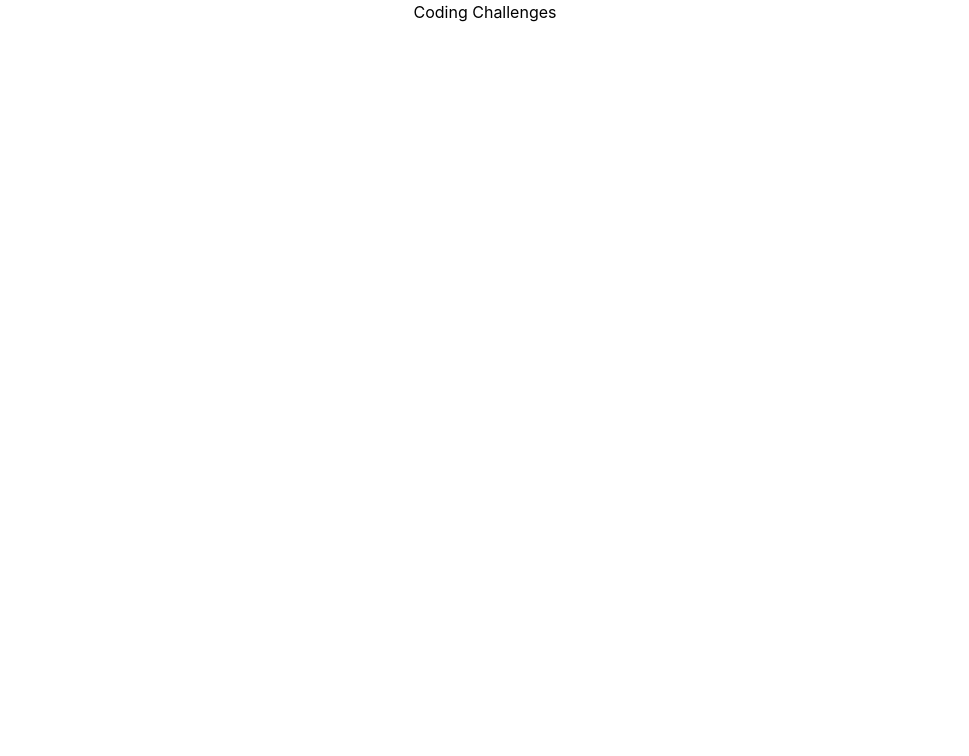
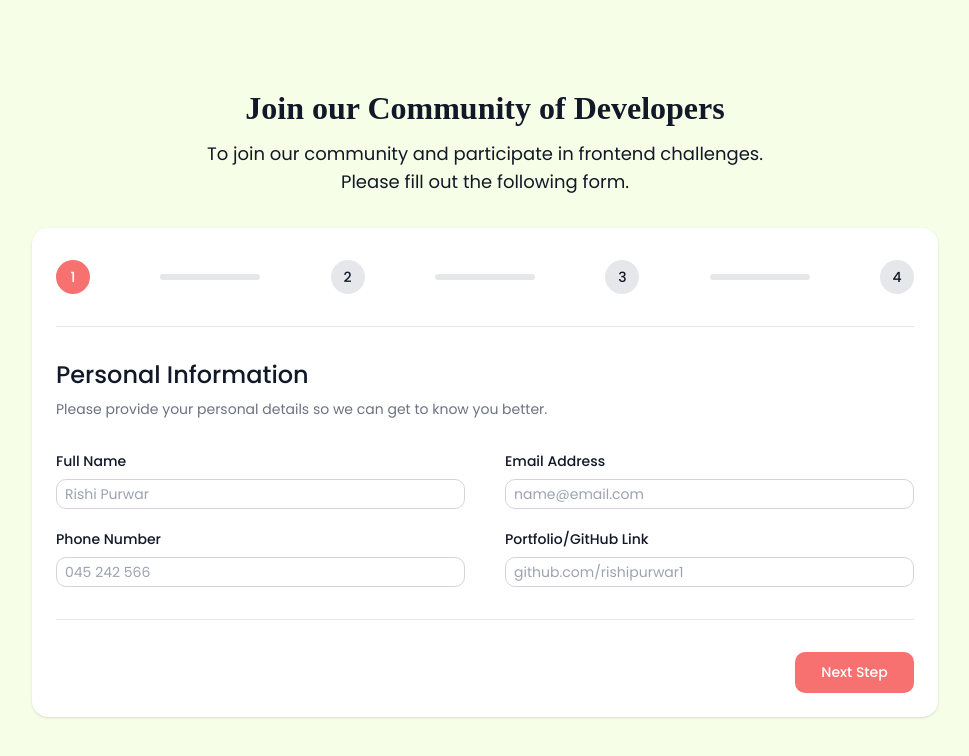
Before and after one commit to Bivektamu/coding_challenge, a React (Create React App) app: page / in a window 1280 px wide. Shown: the top 756 px of the page, without its empty margins (155-1124 px from the left). Built offline with nearby package versions, Linux system fonts and the light colour scheme.

Commit message:
Working on front end first step section

```diff
--- a/src/App.jsx
+++ b/src/App.jsx
@@ -1,9 +1,10 @@
 import './App.css';
+import MultiForm from './component/MultiForm/MultiForm';
 
 function App() {
   return (
     <div className="App">
-      <h1>Coding Challenges</h1>
+      <MultiForm />
     </div>
   );
 }
--- /dev/null
+++ b/src/component/MultiForm/MultiForm.jsx
@@ -0,0 +1,62 @@
+import React, { useState } from 'react'
+
+const MultiForm = () => {
+    const [step, setStep] = useState(1)
+    return (
+        <div className='bg-lime-50 w-full min-h-screen flex items-center justify-center'>
+            <div>
+                <h1 className="mb-2 text-gray-900 text-[32px] font-black font-['Merriweather']">Join our Community of Developers</h1>
+                <p className="mb-8 text-center text-gray-900 text-lg font-normal font-['Poppins']">To join our community and participate in frontend challenges.<br />Please fill out the following form.</p>
+                <div className='bg-white rounded-2xl shadow p-6'>
+                    <div className='flex items-center justify-between pt-2 pb-8 border-b-[1px] border-gray-200 mb-8'>
+                        <p className="Ellipse1 w-[34px] h-[34px] bg-red-400 rounded-full flex items-center justify-center text-white text-sm font-medium font-['Poppins']" >
+                            1
+                        </p>
+                        <div className="Rectangle1 w-[100px] h-1.5 bg-gray-200 rounded-[50px]" />
+                        <p className="Ellipse1 w-[34px] h-[34px] bg-gray-200 rounded-full flex items-center justify-center text-gray-900 text-sm font-medium font-['Poppins']" >
+                            2
+                        </p>
+
+                        <div className="Rectangle1 w-[100px] h-1.5 bg-gray-200 rounded-[50px]" />
+                        <p className="Ellipse1 w-[34px] h-[34px] bg-gray-200 rounded-full flex items-center justify-center text-gray-900 text-sm font-medium font-['Poppins']" >
+                            3
+                        </p>
+
+                        <div className="Rectangle1 w-[100px] h-1.5 bg-gray-200 rounded-[50px]" />
+                        <p className="Ellipse1 w-[34px] h-[34px] bg-gray-200 rounded-full flex items-center justify-center text-gray-900 text-sm font-medium font-['Poppins']" >
+                            4
+                        </p>
+                    </div>
+
+                    <h2 className=" text-gray-900 text-2xl mb-2 font-medium font-['Poppins'] text-left">Personal Information</h2>
+                    <p className="mb-8  text-gray-500 text-sm text-left font-normal font-['Poppins']">Please provide your personal details so we can get to know you better.</p>
+
+                    <form action="" className='text-left grid-cols-2 grid gap-x-10 gap-y-5 pb-8 border-b-[1px] border-gray-200 mb-8'>
+
+                        <div>
+                            <label className="Label block mb-2 w-full text-gray-900 text-sm font-medium font-['Poppins']">Full Name</label>
+                            <input type='text' className="py-1 block w-full px-2 rounded-[10px] border border-gray-300 focus:border-red-400 outline-none text-gray-400 focus:text-gray-900 focus:text-gray-900 text-sm font-normal font-['Poppins']" value='Rishi Purwar' />
+                        </div>
+                        <div>
+                            <label className="block mb-2 w-full  text-gray-900 text-sm font-medium font-['Poppins']">Email Address</label>
+                            <input type='email' className="block w-full py-1 px-2 rounded-[10px] border border-gray-300 focus:border-red-400 outline-none text-gray-400 focus:text-gray-900 text-sm font-normal font-['Poppins']" placeholder='name@email.com' />
+                        </div>
+
+                        <div>
+                            <label className="block mb-2 w-full  text-gray-900 text-sm font-medium font-['Poppins']">Phone Number</label>
+                            <input type="tel" id="phone" name="phone" pattern="[0-9]{3}-[0-9]{3}-[0-9]{4}" className="block w-full py-1 px-2 rounded-[10px] border border-gray-300 focus:border-red-400 outline-none text-gray-400 focus:text-gray-900 text-sm font-normal font-['Poppins']" placeholder='045 242 566' />
+                        </div>
+                        <div>
+                            <label className="block mb-2 w-full  text-gray-900 text-sm font-medium font-['Poppins']">Portfolio/GitHub Link</label>
+                            <input type="url" name="url" id="url" pattern="https://.*" size="30" className="block w-full py-1 px-2 rounded-[10px] border border-gray-300 focus:border-red-400 outline-none text-gray-400 focus:text-gray-900 text-sm font-normal font-['Poppins']" placeholder='github.com/rishipurwar1' />
+                        </div>
+                    </form>
+                    {/* pb-6 border-b-[1px] border-gray-200 */}
+                    <button className="w-[119px] h-[41px] px-[26px] py-2.5 bg-red-400 rounded-[10px] ml-auto mr-0 block text-center text-white text-sm font-medium font-['Poppins']">Next Step</button>
+                </div>
+            </div>
+        </div>
+    )
+}
+
+export default MultiForm
--- a/src/component/SortableList/Skill.jsx
+++ /dev/null
@@ -1,12 +0,0 @@
-import React from 'react'
-
-const Skill = () => {
-  return (
-    <div className="FaqOne w-[392px] p-4 bg-blue-950 rounded-lg border-l-4 justify-between items-center inline-flex">
-      <div className="Javascript text-center text-white text-lg font-medium font-['Poppins']">JavaScript</div>
-      <div className="Plus w-5 h-5 relative origin-top-left -rotate-45" />
-    </div>
-  )
-}
-
-export default Skill
--- a/src/component/SortableList/SkillsBoard.jsx
+++ /dev/null
@@ -1,28 +0,0 @@
-import React from 'react'
-import Skill from './Skill'
-
-const SkillsBoard = () => {
-    return (
-        <div className='board'>
-            <div className="Frame1 w-[717px] h-[498.85px] p-16 bg-white rounded-2xl shadow justify-start items-start gap-16 inline-flex">
-                <div className="Skills flex-col justify-center items-center gap-[18px] inline-flex">
-                    <Skill />
-                </div>
-                <div className="SuggestedSkills w-[133px] h-[234px] relative">
-                    <div className="Frame1 left-0 top-[40px] absolute flex-col justify-start items-start gap-1.5 inline-flex">
-                        <div className="Html text-slate-500 text-base font-normal font-['Poppins']">+ HTML</div>
-                        <div className="Css text-slate-500 text-base font-normal font-['Poppins']">+ CSS</div>
-                        <div className="Bootstrap text-slate-500 text-base font-normal font-['Poppins']">+ Bootstrap</div>
-                        <div className="Typescript text-slate-500 text-base font-normal font-['Poppins']">+ TypeScript</div>
-                        <div className="Vuejs text-slate-500 text-base font-normal font-['Poppins']">+ VueJs</div>
-                        <div className="Angular text-slate-500 text-base font-normal font-['Poppins']">+ Angular</div>
-                        <div className="Nodejs text-slate-500 text-base font-normal font-['Poppins']">+ NodeJs</div>
-                    </div>
-                    <div className="SuggestedSkills left-0 top-0 absolute text-blue-950 text-base font-semibold font-['Poppins']">Suggested Skills</div>
-                </div>
-            </div>
-        </div>
-    )
-}
-
-export default SkillsBoard
--- a/src/component/SortableList/SortableList.jsx
+++ /dev/null
@@ -1,19 +0,0 @@
-import React from 'react'
-import SKILLS from '../../dataLayer'
-import './styles.css'
-import SkillsBoard from './SkillsBoard'
-
-const SortableList = () => {
-    console.log(SKILLS)
-  return (
-    <div id="sortable_list" className='w-screen h-screen bg-light-blue flex items-center justify-center'>
-        <div className="container w-2/3 h-2/3 ">
-            <h1 className='blue'>Select your top 5 tech skills</h1>
-            <SkillsBoard />
-
-        </div>
-    </div>
-  )
-}
-
-export default SortableList
```
Also changed, not shown: src/component/SortableList/styles.css (deleted, +0 -51 lines).
